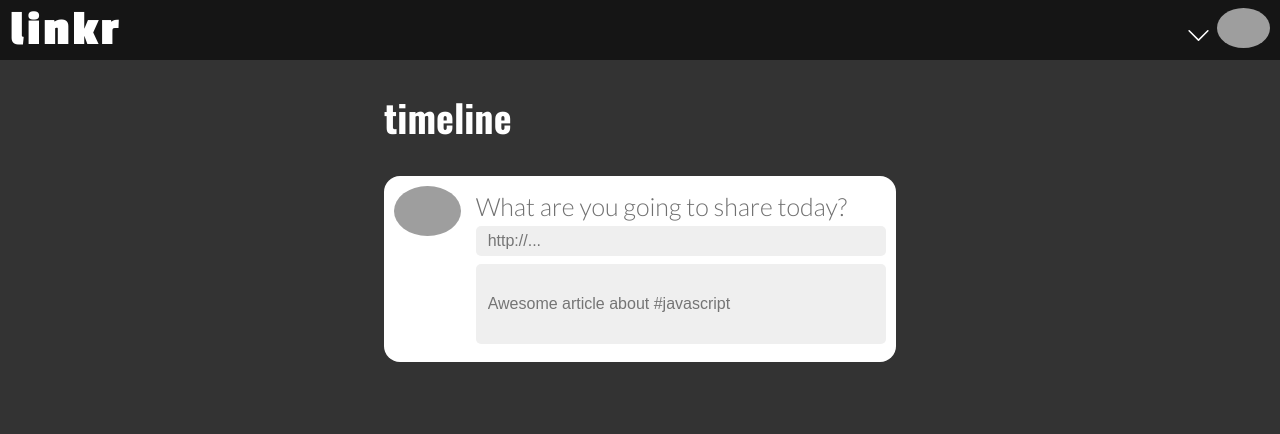
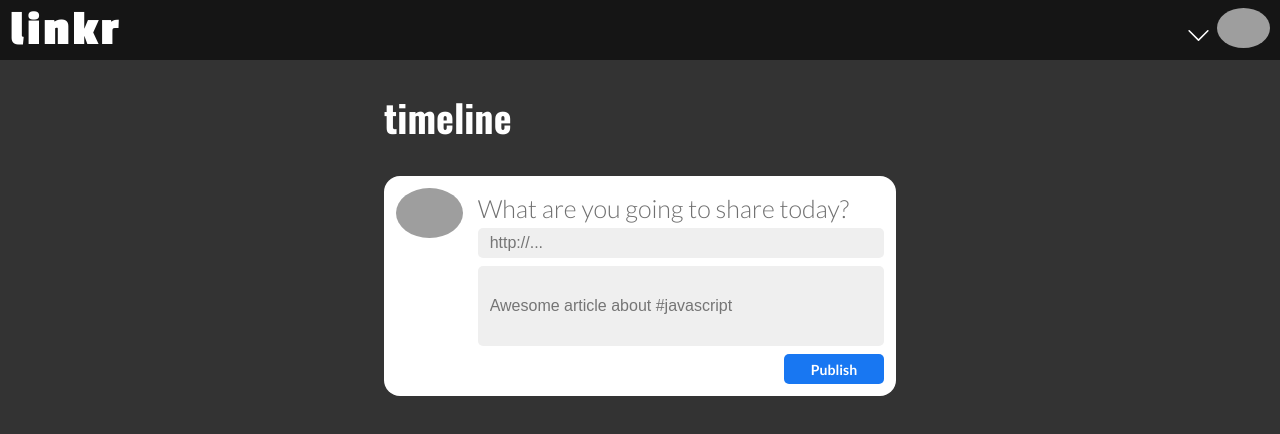
Before and after one commit to marcos-asdes/projeto17-linkr-front, a React (Create React App) app: page /timeline in a window 1280 px wide. Shown: the top 434 px of the page. Built offline with nearby package versions, Linux system fonts and the light colour scheme; grey boxes are pictures that could not be loaded.

Commit message:
Update timeline layout - new post

```diff
--- a/src/components/Header.js
+++ b/src/components/Header.js
@@ -6,8 +6,8 @@ import styled from "styled-components";
 export default function Header() {
   return (
     <Container>
-      <logo>linkr</logo>
-      <menu>
+      <p>linkr</p>
+      <section>
         <IconContext.Provider value={{ className: "react-icons" }}>
           <button>
             <BsChevronDown />
@@ -17,7 +17,7 @@ export default function Header() {
           src="https://i.pinimg.com/474x/65/25/a0/6525a08f1df98a2e3a545fe2ace4be47.jpg"
           alt="profile-pic"
         />
-      </menu>
+      </section>
     </Container>
   );
 }
@@ -31,13 +31,13 @@ const Container = styled.div`
   justify-content: space-between;
   align-items: center;
 
-  logo {
+  p {
     font-family: "Passion One", cursive;
     color: #ffffff;
     font-size: 50px;
     letter-spacing: 0.05em;
   }
-  menu {
+  section {
     button {
       background-color: #151515;
       border: none;
--- a/src/pages/HomePage/index.js
+++ b/src/pages/HomePage/index.js
@@ -1,3 +1,5 @@
+import { useState } from "react";
+
 import Header from "../../components/Header";
 import {
   Main,
@@ -23,6 +25,9 @@ const HomePage = () => {
 };
 
 const NewPost = () => {
+  const [url, setUrl] = useState("");
+  const [description, setDescription] = useState("");
+
   return (
     <NewPostContainer>
       <PictureContainer>
@@ -33,9 +38,12 @@ const NewPost = () => {
       </PictureContainer>
       <InputsContainer>
         <span>What are you going to share today?</span>
+        <form onSubmit={() => alert("Postei")}>
           <input
             type="url"
             name="url"
+            value={url}
+            onChange={(e) => setUrl(e.target.value)}
             id="url"
             placeholder="http://..."
             required
@@ -44,9 +52,12 @@ const NewPost = () => {
             type="text"
             id="description"
             name="description"
+            value={description}
+            onChange={(e) => setDescription(e.target.value)}
             placeholder="Awesome article about #javascript"
-          required
           ></input>
+          <button type="submit">Publish</button>
+        </form>
       </InputsContainer>
     </NewPostContainer>
   );
--- a/src/pages/HomePage/style.js
+++ b/src/pages/HomePage/style.js
@@ -21,7 +21,7 @@ const Main = styled.div`
 `;
 
 const NewPostContainer = styled.div`
-  padding: 10px;
+  padding: 12px;
   width: 100%;
   background-color: #ffffff;
   border-radius: 16px;
@@ -69,6 +69,19 @@ const InputsContainer = styled.div`
   input:focus {
     outline: none;
   }
+  button {
+    height: 30px;
+    width: 100px;
+    float: right;
+    color: #ffffff;
+    background: #1877f2;
+    font-family: "Lato";
+    font-style: normal;
+    font-weight: 700;
+    font-size: 14px;
+    border: none;
+    border-radius: 5px;
+  }
 `;
 
 export { Main, Container, NewPostContainer, PictureContainer, InputsContainer };
```
Lines whose indentation alone changed are shown as unchanged.
